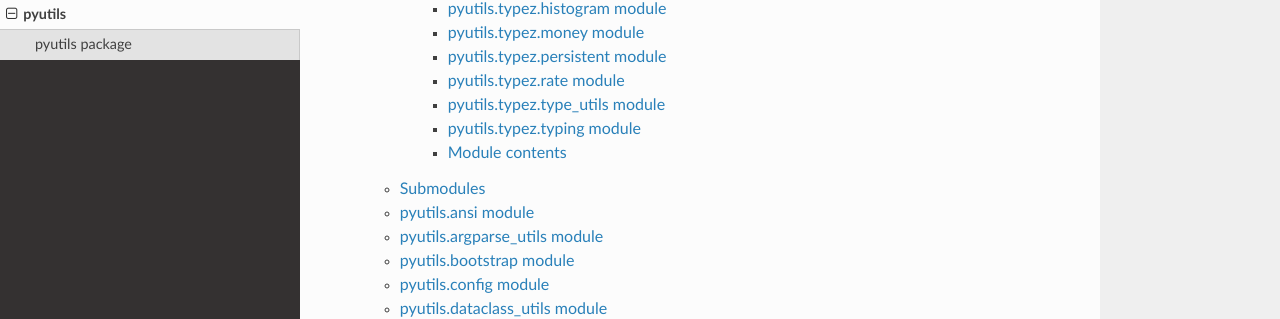
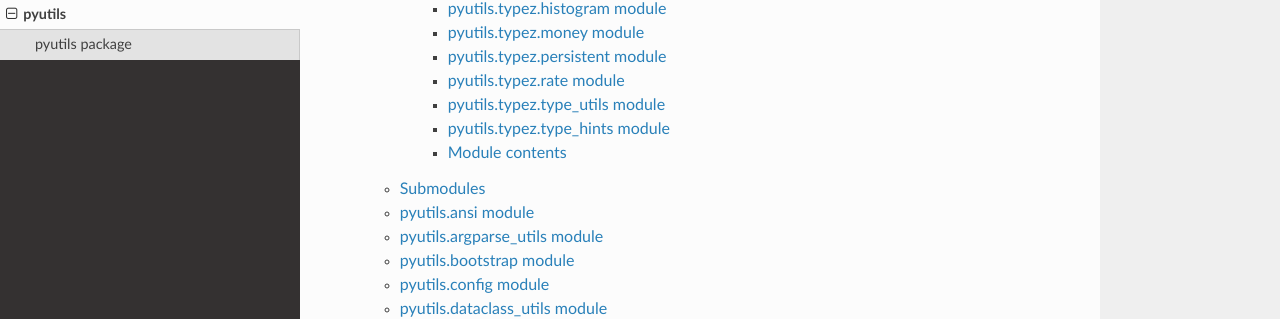
Before and after one commit to scottgasch/pyutils, a Sphinx documentation site: the page built from docs/modules.rst, in a window 1280 px wide and 900 px high, scrolled down 1428 px. Shown: the part 139-458 px from the top of the window. Built offline with Sphinx 7.4.7 and the Read the Docs theme 2.0.0, drawn with Linux system fonts in a browser that asks for light colours.

Commit message:
Fix sphinx docs for type_hints change.

```diff
--- a/docs/pyutils.typez.rst
+++ b/docs/pyutils.typez.rst
@@ -56,10 +56,10 @@ pyutils.typez.type\_utils module
    :undoc-members:
    :show-inheritance:
 
-pyutils.typez.typing module
----------------------------
+pyutils.typez.type_hints module
+-------------------------------
 
-.. automodule:: pyutils.typez.typing
+.. automodule:: pyutils.typez.type_hints
    :members:
    :undoc-members:
    :show-inheritance:
```
